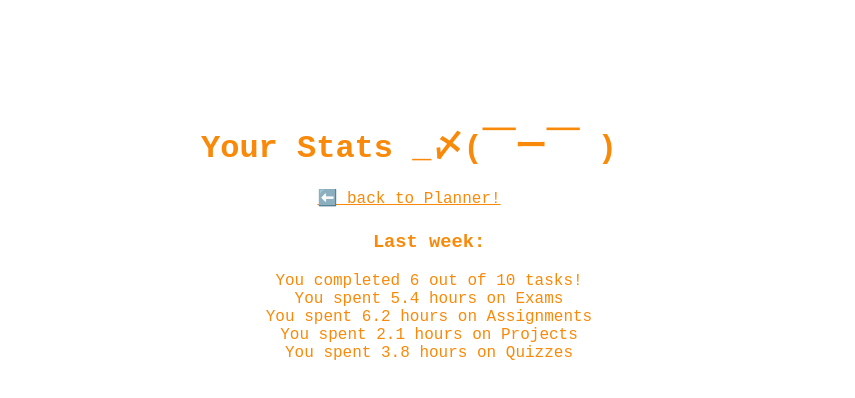
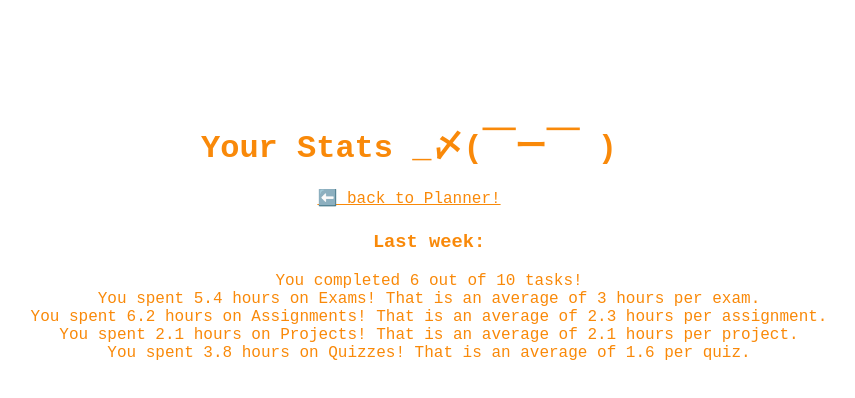
Before and after one commit to er-luo/winfo_2025_group57, a React (Create React App) app in the folder schedule-app/: page /stats in a window 1280 px wide. Shown: the top 398 px of the page, without its empty margins (231-1086 px from the left). Built offline with nearby package versions, Linux system fonts and the light colour scheme; the HTML template or start-up script is replaced by a standard one.

Commit message:
Update stats.js

```diff
--- a/schedule-app/src/pages/stats.js
+++ b/schedule-app/src/pages/stats.js
@@ -10,10 +10,10 @@ function Layout(props) {
         <div className="stats">
             <ul> <h3>Last week: </h3>
                 <li>You completed 6 out of 10 tasks!</li>
-                <li>You spent 5.4 hours on Exams</li>
-                <li>You spent 6.2 hours on Assignments</li>
-                <li>You spent 2.1 hours on Projects</li>
-                <li>You spent 3.8 hours on Quizzes</li>
+                <li>You spent 5.4 hours on Exams! That is an average of 3 hours per exam.</li>
+                <li>You spent 6.2 hours on Assignments! That is an average of 2.3 hours per assignment.</li>
+                <li>You spent 2.1 hours on Projects! That is an average of 2.1 hours per project.</li>
+                <li>You spent 3.8 hours on Quizzes! That is an average of 1.6 per quiz.</li>
             </ul>
         </div>
       </div>
```
